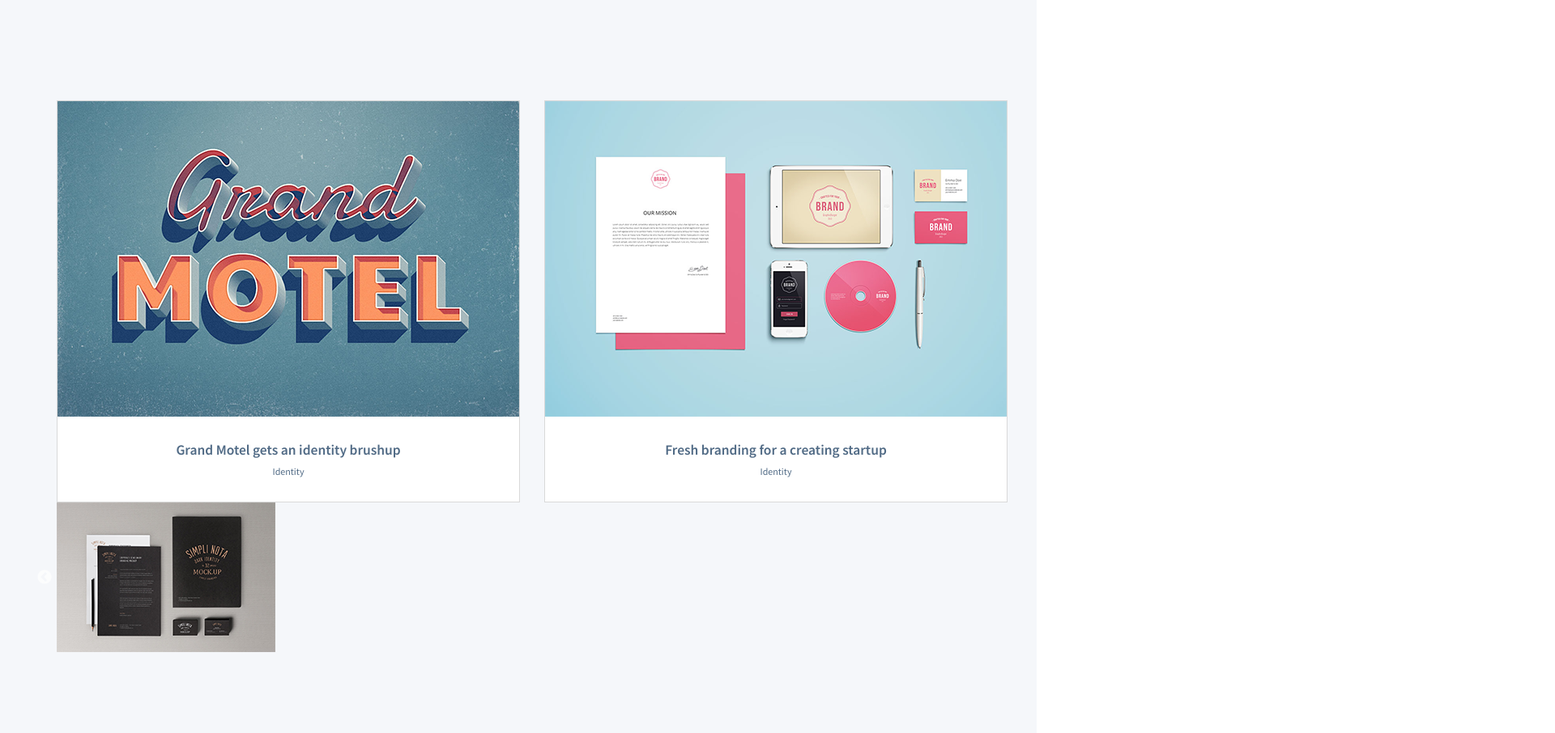
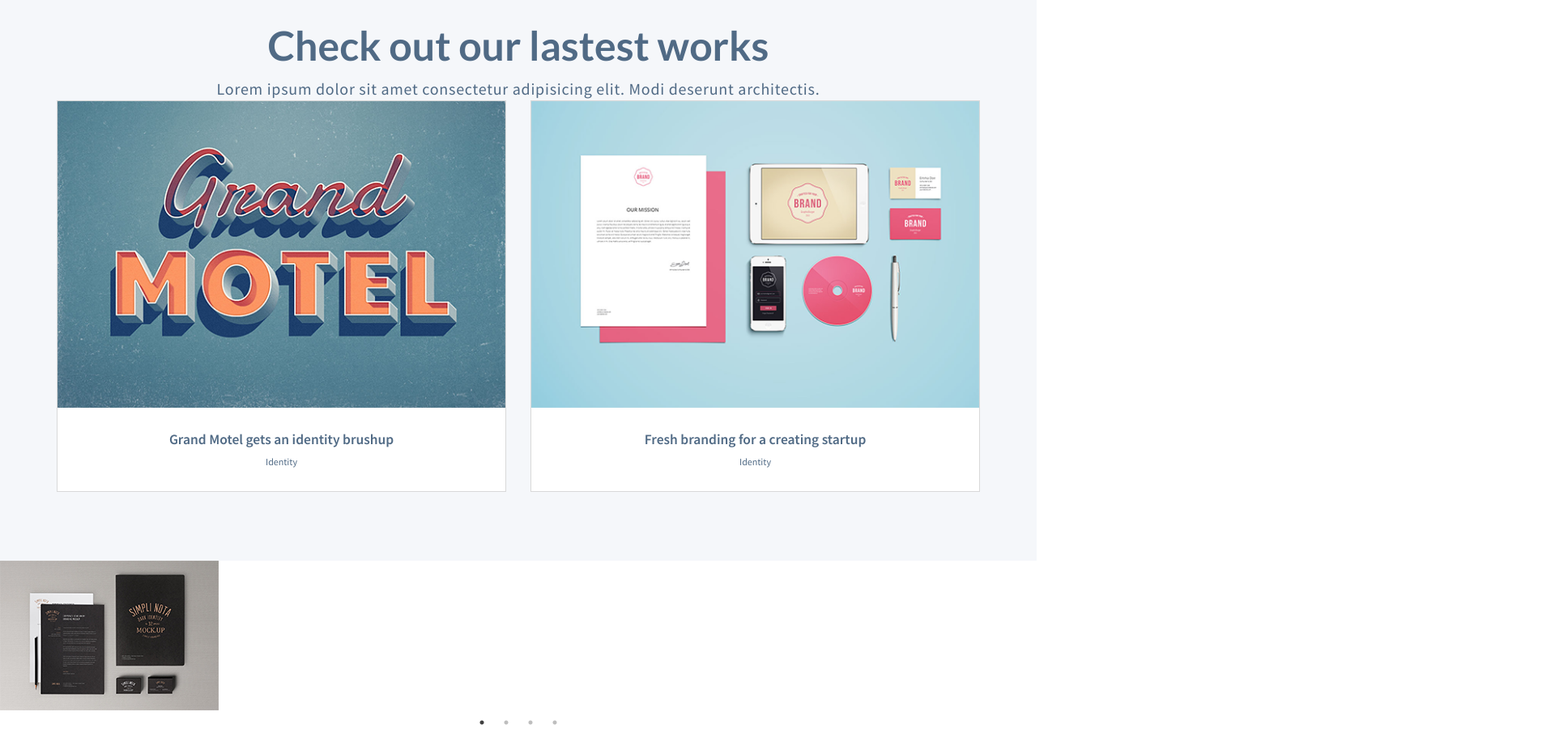
Before and after one commit to dkfl1995/testdkfl, a website: page reen/index.html in a window 1280 px wide. Shown: the part 1760-2666 px from the top of the page at 81% size, 1920 px wide, since content can reach past the window. Drawn offline with nearby package versions, Linux system fonts and the light colour scheme.

Commit message:
fixed big images in lastest-works

```diff
--- a/reen/index.html
+++ b/reen/index.html
@@ -203,14 +203,15 @@
 							<p>Identity</p>
 						</div>
 					</div>
-					<div class="slicky">
-						<div><img src="/img/carousel-lastestworks1.png" alt=""></div>
-						<div><img src="/img/carousel-lastestworks2.png" alt=""></div>
-						<div><img src="/img/carousel-lastestworks3.png" alt=""></div>
-						<div><img src="/img/carousel-lastestworks4.png" alt=""></div>
-					</div>
+
 				</div>
 			</div>
+		</div>
+		<div class="slicky">
+			<div><img src="/img/carousel-lastestworks1.png" alt=""></div>
+			<div><img src="/img/carousel-lastestworks2.png" alt=""></div>
+			<div><img src="/img/carousel-lastestworks3.png" alt=""></div>
+			<div><img src="/img/carousel-lastestworks4.png" alt=""></div>
 		</div>
 	</main>
 	<script src="https://code.jquery.com/jquery-3.3.1.min.js"></script>
--- a/reen/scss/style.scss
+++ b/reen/scss/style.scss
@@ -482,9 +482,13 @@ header{
         }
     }
 }
-
+$half: 100%;
 .lastest-works-bg{
     background-color: $thcol;
+    .container{
+        display: block;
+        margin: 0 auto;
+    }
     .lastest-works{
         padding: 7.5% 0;
         .head{
@@ -498,20 +502,22 @@ header{
                 padding: 0 0 0%;
             }
         }
+
         .figure-list{
-            display: inline-flex;
-            justify-content: space-around;
+            display: flex;
             .figure{
                 @extend .sourcesans;
                 color: $textmaincol;
                 text-align: center;
                 background-color: white;
-                border: 1px solid rgba(0,0,0, .15) ;
+                border: 1px solid rgba(0,0,0, .15);
                 &:first-child{
+                    width: calc(570px - 15px);
                     margin-right: 15px;
                 }
                 &:last-child{
                     margin-left: 15px;
+                    width: calc(570px - 15px);
                 }
                 p{
                     &:first-of-type{
@@ -523,6 +529,9 @@ header{
                         padding: .5% 0 5%;
                     }
                 }
+                img{
+                    width: 100%;
+                }
             }
         }
         .slicky{
```
Also changed, not shown: reen/css/style.css.
